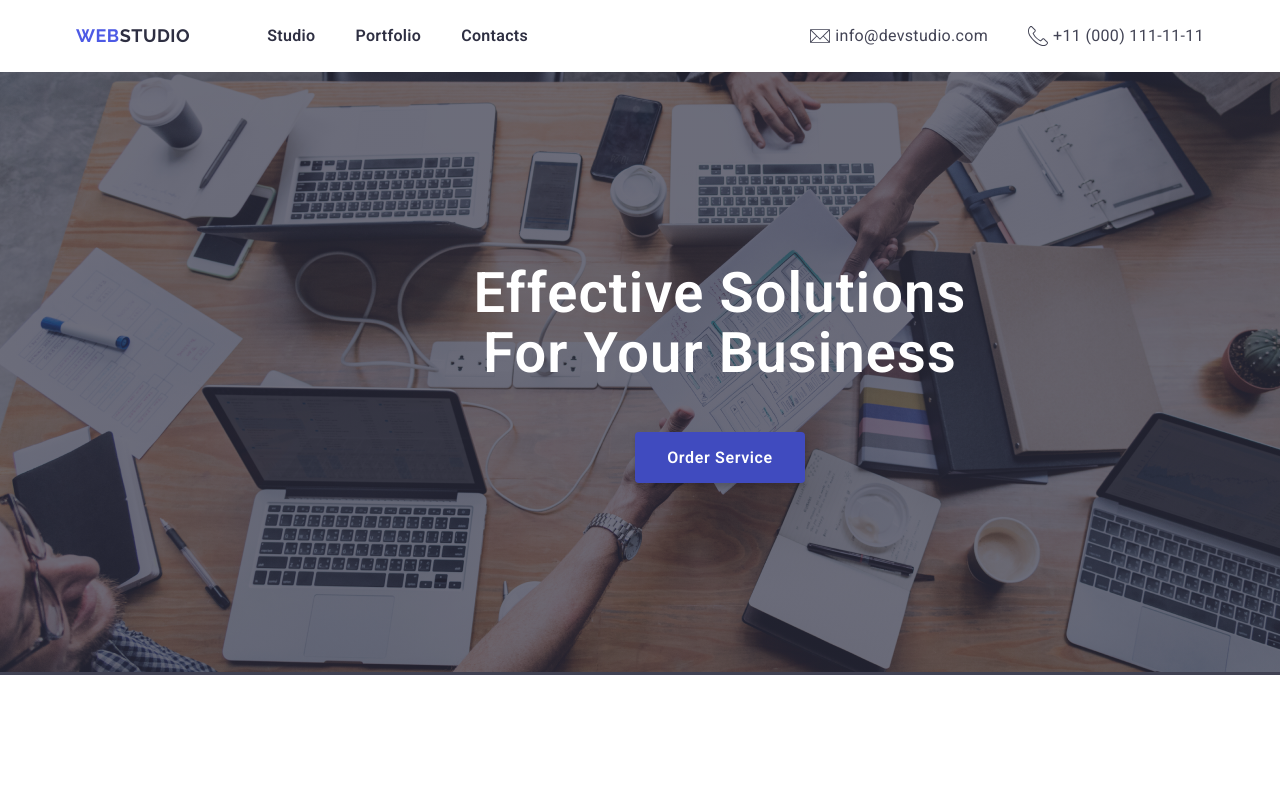
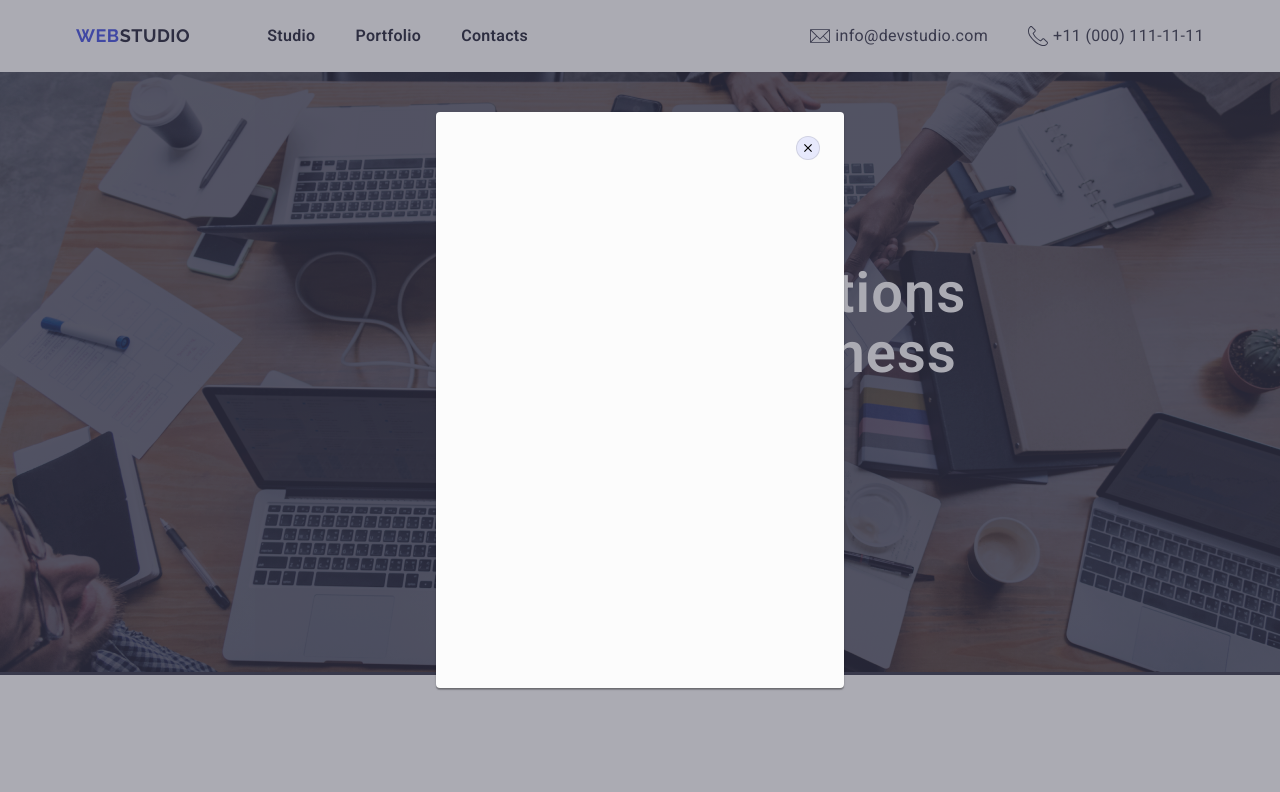
Before and after one commit to JakeBanter/goit-markup-hw-05, a plain HTML site: page index.html in a window 1280 px wide. Both pictures are taken after a click on the button "Order Service". Shown: the top 792 px of the page. Drawn offline with nearby package versions, Linux system fonts and the light colour scheme.

Commit message:
modal window

```diff
--- a/css/styles.css
+++ b/css/styles.css
@@ -268,7 +268,6 @@ h2 {
   margin-top: 8px;
 }
 
-
 .svg-advantages-container {
   display: flex;
   justify-content: center;
@@ -375,7 +374,6 @@ h2 {
 .link-social-team:hover,
 .link-social-team:focus {
   background-color: #31d0aa;
-
 }
 
 /* ================================Page products(Portfolio)===================== */
@@ -572,4 +570,58 @@ h2 {
   background-color: #31d0aa;
 }
 
+/* =======================================Modal=================================== */
+
+.backdrop {
+  position: fixed;
+  top: 0;
+  left: 0;
+  height: 100%;
+  width: 100%;
+
+  background-color: rgba(46, 47, 66, 0.4);
+
+  cursor: no-drop;
+}
+
+.is-hidden {
+  opacity: 0;
+  pointer-events: none;
+}
+
+.modal {
+  position: absolute;
+  top: 50%;
+  left: 50%;
+  transform: translate(-50%, -50%);
+
+  width: 408px;
+  height: 576px;
+
+  background-color: #fcfcfc;
+  box-shadow: 0px 1px 1px rgba(0, 0, 0, 0.14), 0px 1px 3px rgba(0, 0, 0, 0.12),
+    0px 2px 1px rgba(0, 0, 0, 0.2);
+  border-radius: 4px;
+
+  cursor: default;
+  }
+
+.button-modal {
+  position: absolute;
+  top: 24px;
+  right: 24px;
+
+  width: 24px;
+  height: 24px;
+
+  background-color: #e7e9fc;
+  border: 1px solid rgba(0, 0, 0, 0.1);
+  border-radius: 50%;
+
+  background-image: url("/images/modal-close-buttom.svg");
+  background-repeat: no-repeat;
+  background-position: center;
+  background-size: 8px 8px;
+}
+
 /* ======================================================== */
--- a/index.html
+++ b/index.html
@@ -60,7 +60,7 @@
       <section class="section hero-section">
         <div class="container">
           <h1 class="hero-text">effective solutions for your business</h1>
-          <button class="button hero-button" type="button">Order Service</button>
+          <button class="button hero-button" type="button" data-modal-open>Order Service</button>
         </div>
       </section>
       <section class="section">
@@ -129,7 +129,7 @@
         </div>
       </section>
 
-<!-- ================================Team============================================= -->
+      <!-- ================================Team============================================= -->
 
       <section class="section section-team">
         <div class="container container-section-3">
@@ -193,7 +193,7 @@
                     </a>
                   </li>
                   <li class="item-social-team">
-                    <a class="link-social-team"a href="#">
+                    <a class="link-social-team" a href="#">
                       <svg class="svg-social-media">
                         <use href="images/symbol-defs.svg#facebook"></use>
                       </svg>
@@ -398,5 +398,16 @@
         </div>
       </div>
     </footer>
+
+    <!-- =======================================Modal=================================== -->
+
+    <div class="backdrop is-hidden" data-modal>
+      <div class="modal">
+        <button class="button button-modal" type="button" data-modal-close></button>
+      </div>
+    </div>
+
+    <script src="./js/modal.js"></script>
+
   </body>
 </html>
--- /dev/null
+++ b/js/modal.js
@@ -0,0 +1,14 @@
+(() => {
+  const refs = {
+    openModalBtn: document.querySelector("[data-modal-open]"),
+    closeModalBtn: document.querySelector("[data-modal-close]"),
+    modal: document.querySelector("[data-modal]"),
+  };
+
+  refs.openModalBtn.addEventListener("click", toggleModal);
+  refs.closeModalBtn.addEventListener("click", toggleModal);
+
+  function toggleModal() {
+    refs.modal.classList.toggle("is-hidden");
+  }
+})();
```
Also changed, not shown: images/modal-close-buttom.svg (added).
